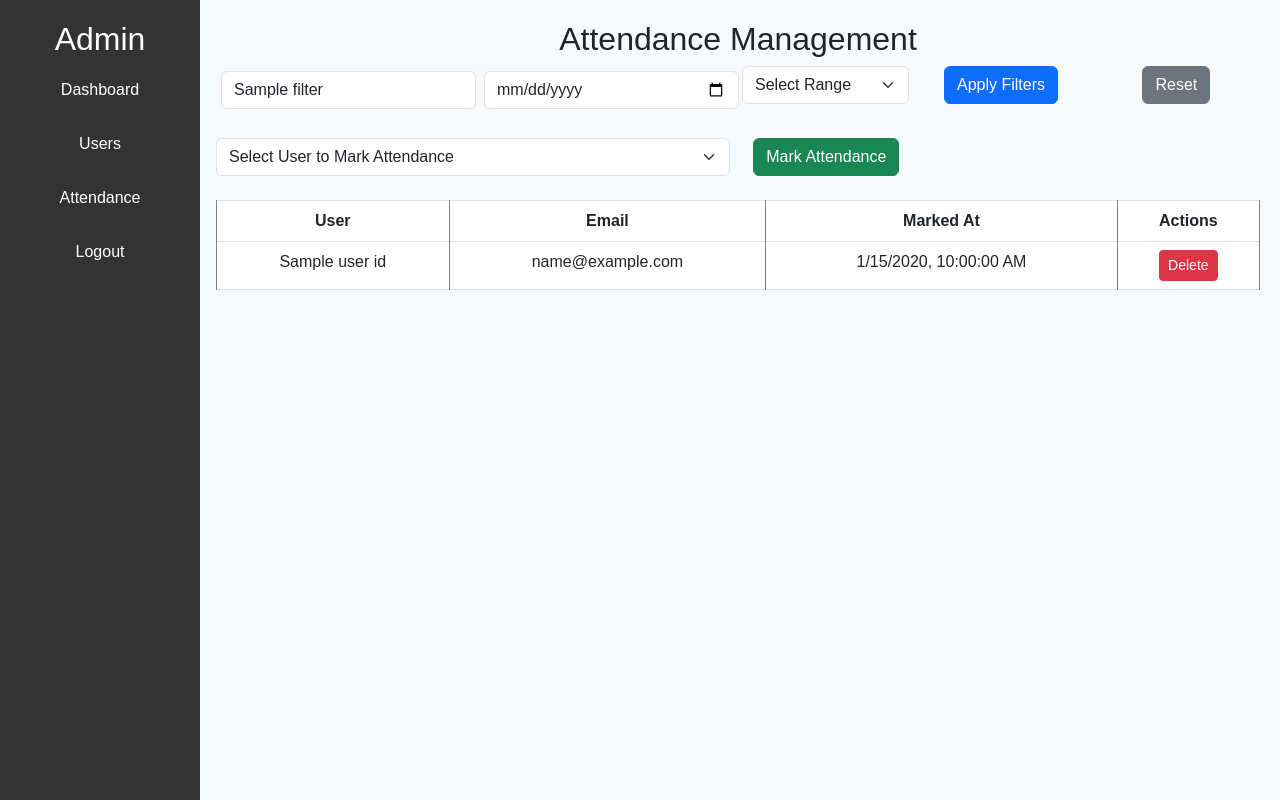
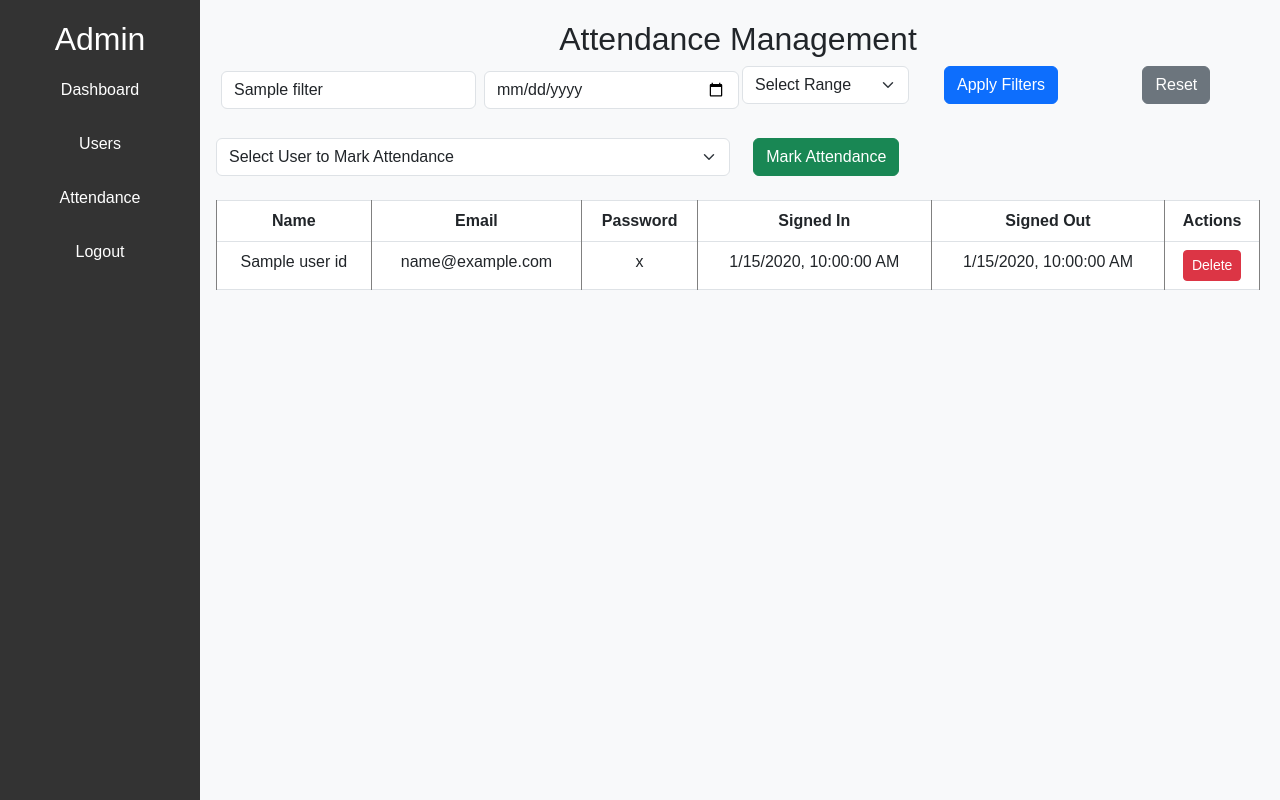
Before and after one commit to SyedGulzar786/mobileApplicationOfficeStaging, a Node server app: template backend/views/attendance.ejs in a window 1280 px wide. Run offline with Node 20, Linux system fonts and the light colour scheme; tables that the repository leaves empty hold one stand-in row (values such as "Sample post"); the template is opened without the code that fills it: values that come from a table or form of the project are taken from there, most other values are stand-ins (such as "Sample title", 1, 10 or a date in 2020); some libraries are stand-ins or nearby versions.

Commit message:
staff role added in mongodb and signedin and signedout showed to admin

```diff
--- a/MyMobileApp/app/(tabs)/index.tsx
+++ b/MyMobileApp/app/(tabs)/index.tsx
@@ -369,7 +369,7 @@ export default function AuthAttendanceScreen() {
     ? new Date(record.signedInAt).toDateString() === new Date().toDateString()
       ? 'Not Signed Out'
       : 'Forgot to Sign Out'
-    : '-'}
+    : 'absent'}
 </Text>
                   </View>
                 ))}
--- a/backend/index.js
+++ b/backend/index.js
@@ -222,7 +222,7 @@ function authMiddleware(req, res, next) {
 
 app.post('/register', async (req, res) => {
   try {
-    const { name, email, password } = req.body;
+    const { name, email, password, role } = req.body;
     if (!email || !password || !name) {
       return res.status(400).json({ message: 'All fields required' });
     }
@@ -237,7 +237,8 @@ app.post('/register', async (req, res) => {
       name,
       email,
       password,             // plain text (for admin panel UI only)
-      passwordHashed: hashedPassword // ✅ actual login hash stored
+      passwordHashed: hashedPassword,
+      role: role || 'staff' // ✅ Default to 'staff' if not provided
     });
 
     res.status(201).json({ message: 'User registered', userId: user._id });
@@ -246,7 +247,6 @@ app.post('/register', async (req, res) => {
     res.status(500).json({ error: 'Registration failed' });
   }
 });
-
 
 app.post('/login', async (req, res) => {
   try {
@@ -331,7 +331,6 @@ app.post('/attendance/signout', authMiddleware, async (req, res) => {
   return res.status(200).json({ message: 'Signed out successfully' });
 });
 
-
 app.get('/today', async (req, res) => {
   try {
     const todayStart = new Date().setHours(0, 0, 0, 0);
--- a/backend/views/attendance.ejs
+++ b/backend/views/attendance.ejs
@@ -39,23 +39,27 @@
   </div>
 </form>
 
-<table class="table table-bordered table-hover">
+<table class="table table-bordered">
   <thead>
     <tr>
-      <th>User</th>
+      <th>Name</th>
       <th>Email</th>
-      <th>Marked At</th>
+      <th>Password</th>
+      <th>Signed In</th>
+      <th>Signed Out</th>
       <th>Actions</th>
     </tr>
   </thead>
   <tbody>
     <% records.forEach(record => { %>
       <tr>
-        <td><%= record.userId?.name %></td>
-        <td><%= record.userId?.email %></td>
-        <td><%= new Date(record.date).toLocaleString() %></td>
+        <td><%= record.userId?.name || 'N/A' %></td>
+        <td><%= record.userId?.email || 'N/A' %></td>
+        <td><%= record.userId?.password || 'N/A' %></td>
+        <td><%= record.signedInAt ? record.signedInAt.toLocaleString() : 'Not signed in' %></td>
+        <td><%= record.signedOutAt ? record.signedOutAt.toLocaleString() : 'Not signed out' %></td>
         <td>
-          <form method="POST" action="/admin/attendance/<%= record._id %>/delete" onsubmit="return confirm('Delete this attendance?')">
+          <form method="POST" action="/admin/attendance/<%= record._id %>/delete">
             <button class="btn btn-danger btn-sm">Delete</button>
           </form>
         </td>
```
